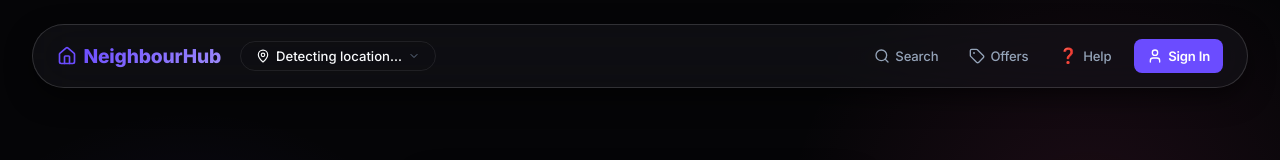
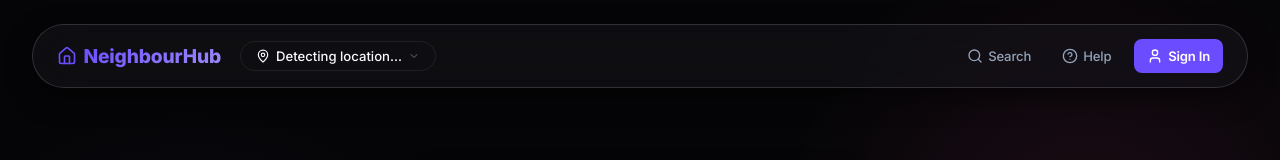
Before and after one commit to shubham07-dev/NeighbourHub, a React app in the folder frontend/: page /login in a window 1280 px wide. Shown: the top 160 px of the page. Built offline with nearby package versions, Linux system fonts and the light colour scheme; no server answers; the HTML template or start-up script is replaced by a standard one.

Commit message:
my work-shubham

```diff
--- a/frontend/src/components/Navbar.jsx
+++ b/frontend/src/components/Navbar.jsx
@@ -73,12 +73,10 @@ const Navbar = () => {
         <Link to={user ? (user.role === 'provider' ? '/provider/dashboard' : '/customer/dashboard') : '/'} className="nav-item" onClick={closeMobileMenu}>
           <Search size={16} className="nav-icon" /> Search
         </Link>
-        <span className="nav-item nav-item-static">
-          <Tag size={16} className="nav-icon" /> Offers
-        </span>
-        <span className="nav-item nav-item-static">
-          <span className="nav-icon">❓</span> Help
-        </span>
+
+        <Link to="/help" className="nav-item" onClick={closeMobileMenu}>
+          <HelpCircle size={16} className="nav-icon" /> Help
+        </Link>
 
         {!user ? (
           <Link to="/login" className="nav-item nav-signin" onClick={closeMobileMenu}>
--- a/frontend/src/pages/TicketChat.jsx
+++ b/frontend/src/pages/TicketChat.jsx
@@ -25,8 +25,7 @@ const TicketChat = () => {
 
   const fetchTicket = async () => {
     try {
-      const endpoint = user.role === 'support' ? `/api/support-agent/tickets/${id}` : `/api/support/tickets/${id}`;
-      const { data } = await axios.get(endpoint, {
+      const { data } = await axios.get(`/api/support/tickets/${id}`, {
         headers: { Authorization: `Bearer ${user.token}` }
       });
       setTicket(data);
@@ -57,8 +56,7 @@ const TicketChat = () => {
     }]);
 
     try {
-      const endpoint = user.role === 'support' ? `/api/support-agent/tickets/${id}/messages` : `/api/support/tickets/${id}/messages`;
-      await axios.post(endpoint, { text: textToSend }, {
+      await axios.post(`/api/support/tickets/${id}/messages`, { text: textToSend }, {
         headers: { Authorization: `Bearer ${user.token}` }
       });
       await fetchTicket();
```
